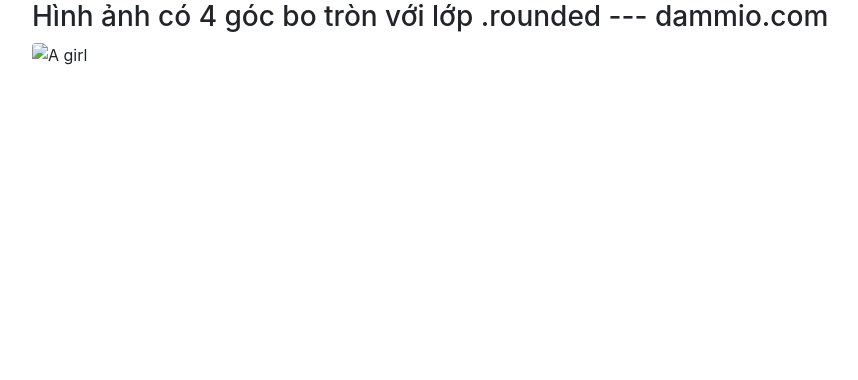
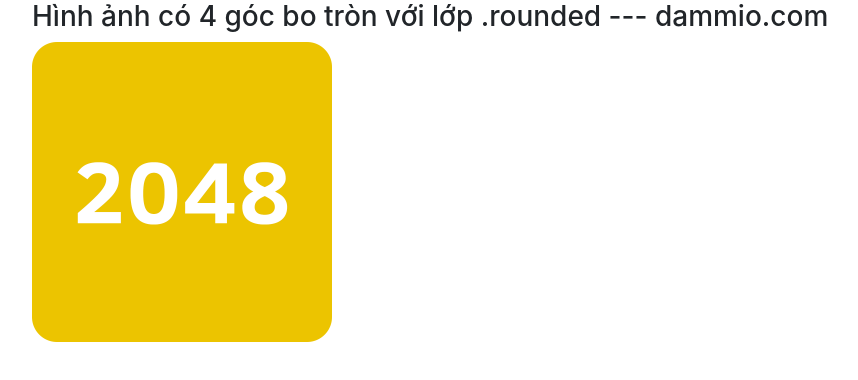
Before and after one commit to wsxsuocroot/Games, a plain HTML site: page index.html in a window 1280 px wide. Shown: the whole page, without its empty margins (53-911 px from the left). Drawn offline with nearby package versions, Linux system fonts and the light colour scheme.

Commit message:
update anh

```diff
--- a/index.html
+++ b/index.html
@@ -15,7 +15,7 @@
 <h3>Hình ảnh có 4 góc bo tròn với lớp .rounded --- dammio.com</h3>
 <div class="row">
     <div class="col-lg-4 col-md-4">
-        <img src="girl.jpg" class="rounded" alt="A girl" width="300">
+        <img src="./images/og_image.png" class="rounded" alt="A girl" width="300">
     </div>
 </div>
 </div>
```
Also changed, not shown: images/og_image.png (added).
